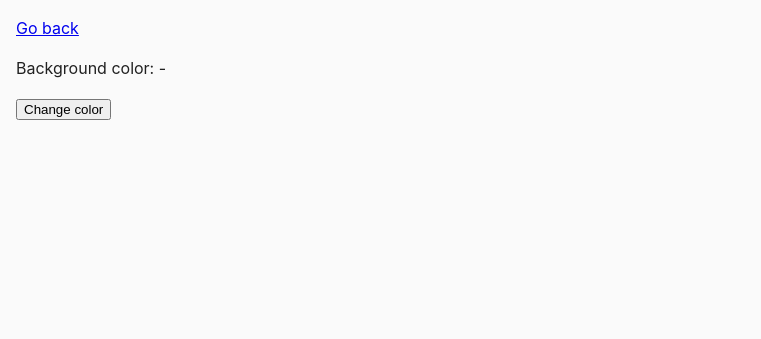
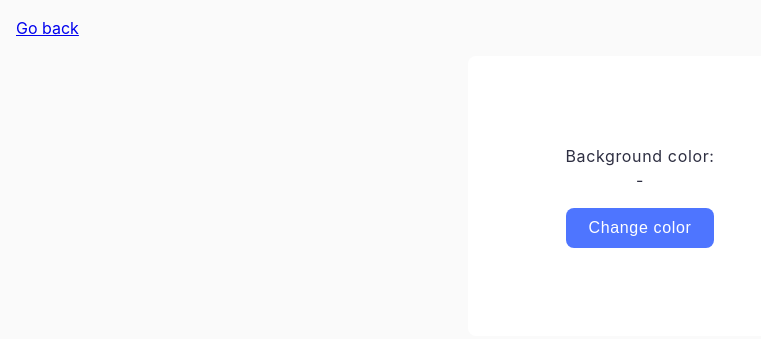
Before and after one commit to bvv023/goit-js-hw-07, a plain HTML site: page task-5.html in a window 1280 px wide. Shown: the whole page, without its empty margins (0-761 px from the left). Drawn offline with Linux system fonts and the light colour scheme.

Commit message:
task-5 redy

```diff
--- a/css/common.css
+++ b/css/common.css
@@ -103,6 +103,8 @@ h1 {
   border-radius: 8px;
   border: 1px solid #808080;
   margin-bottom: 8px;
+  margin-left: auto;
+  margin-right: auto;
 }
 
 #name-input::placeholder {
@@ -124,6 +126,8 @@ h1 {
   width: 408px;
   height: 256px;
   background: #fff;
+  margin-left: auto;
+  margin-right: auto;
 }
 
 .login-form > label {
@@ -169,5 +173,50 @@ h1 {
 }
 
 /*Task-5*/
+.widget {
+  display: flex;
+  align-items: center;
+  justify-content: center;
+  flex-direction: column;
+  border-radius: 8px;
+  width: 345px;
+  height: 280px;
+  background: #fff;
+  margin-left: auto;
+  margin-right: auto;
+  gap: 16px;
+}
+.widget-text {
+  display: flex;
+  align-items: center;
+  justify-content: center;
+  flex-direction: column;
+  width: 169px;
+  font-weight: 400;
+  font-size: 16px;
+  line-height: 1.5;
+  letter-spacing: 0.04em;
+  color: #2e2f42;
+  margin-top: 0;
+  margin-bottom: 0;
+}
+
+.change-color {
+  display: flex;
+  align-items: center;
+  justify-content: center;
+  flex-direction: row;
+  border-radius: 8px;
+  padding: 8px 16px;
+  width: 148px;
+  height: 40px;
+  background: #4e75ff;
+  font-weight: 500;
+  font-size: 16px;
+  line-height: 1.5;
+  letter-spacing: 0.04em;
+  color: #fff;
+  border: none;
+}
 
 /*Task-6*/
--- a/task-5.html
+++ b/task-5.html
@@ -11,7 +11,7 @@
     <p><a href="./index.html">Go back</a></p>
 
     <div class="widget">
-      <p>Background color: <span class="color">-</span></p>
+      <p class="widget-text">Background color: <span class="color">-</span></p>
       <button type="button" class="change-color">Change color</button>
     </div>
 
```
